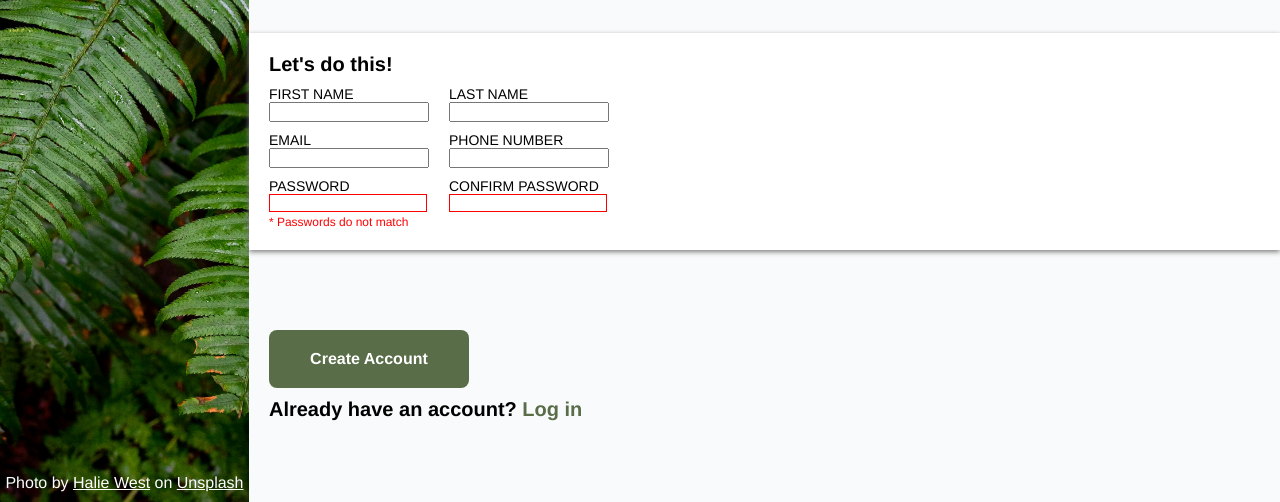
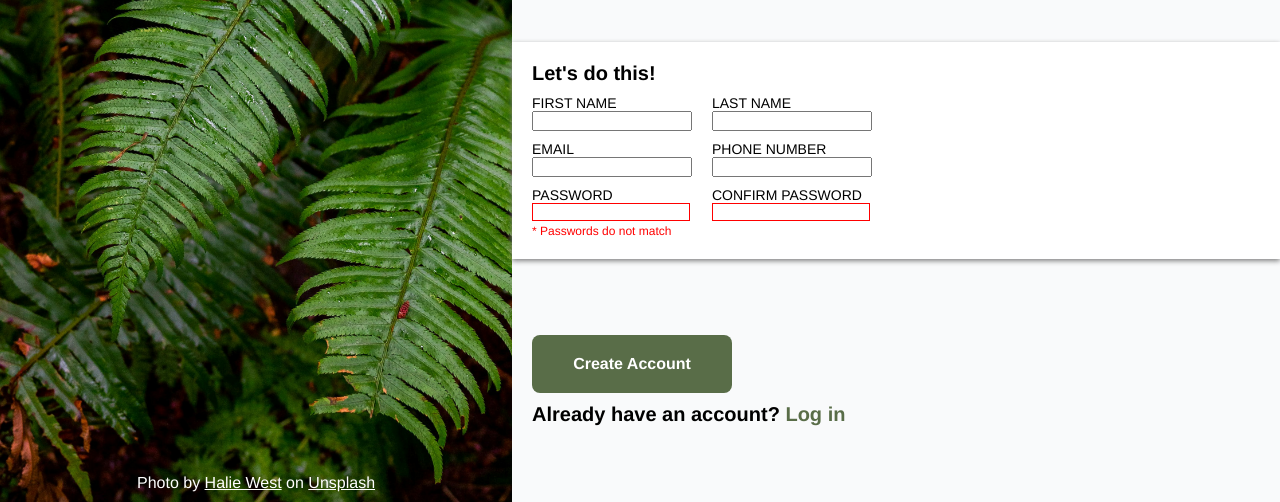
Before and after one commit to JE-Richards/odin-sign-up-form, a plain HTML site: page index.html in a window 1280 px wide. Shown: the part 298-800 px from the top of the page. Drawn offline with Linux system fonts and the light colour scheme.

Commit message:
Fix error in background image size
Fixed width of the background image to be min-width instead. When just
width, it was being overriden by the flex property and not correctly
displaying the desired width of 40%. By changing the width to min-width,
the background image can flex larger but won't go below the desired
size.

```diff
--- a/style.css
+++ b/style.css
@@ -28,7 +28,7 @@
     background-size: cover;
     background-repeat: no-repeat;
     background-position: center center;
-    width: 40%;
+    min-width: 40%;
     display: flex;
     flex-direction: column;
     flex: 1;
```
